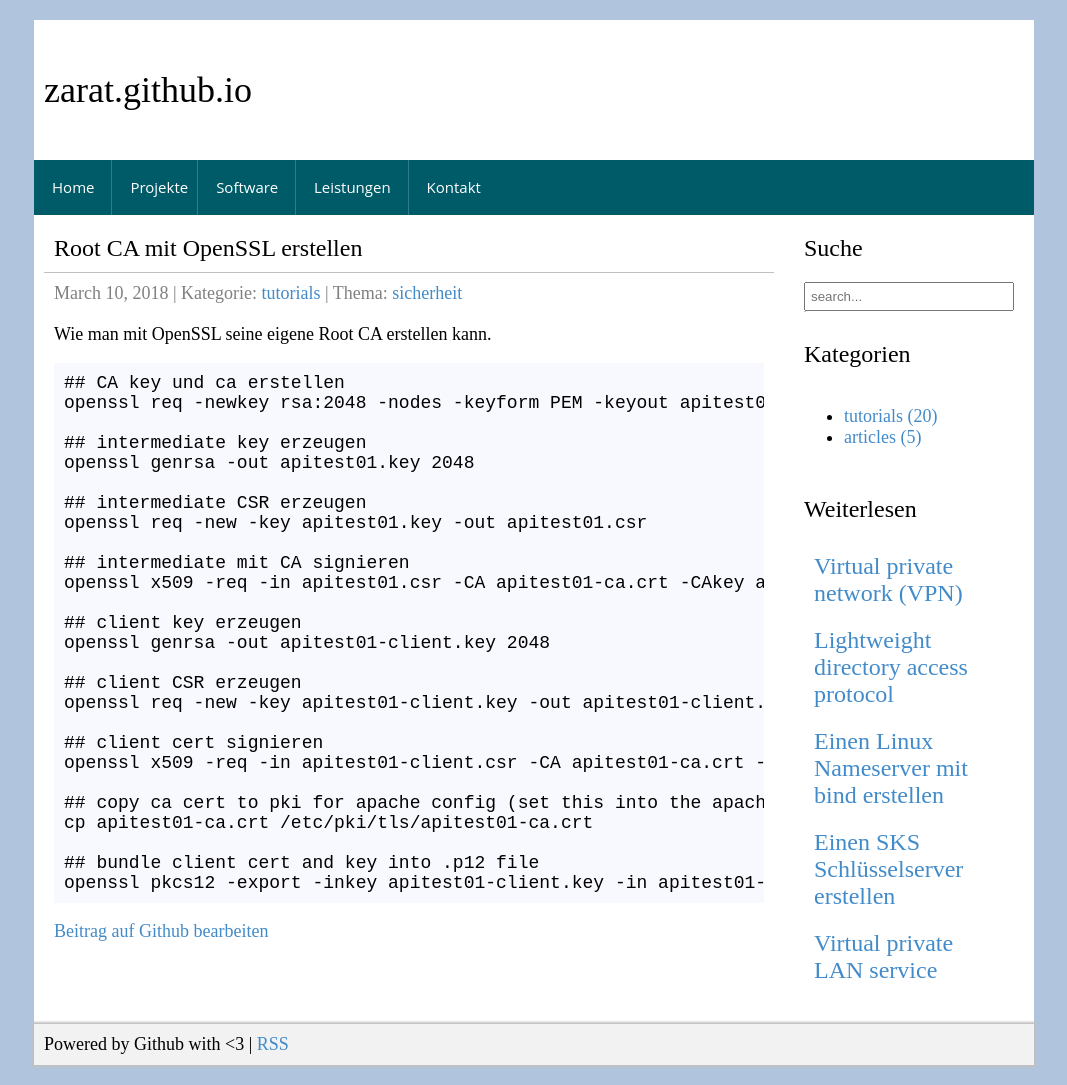
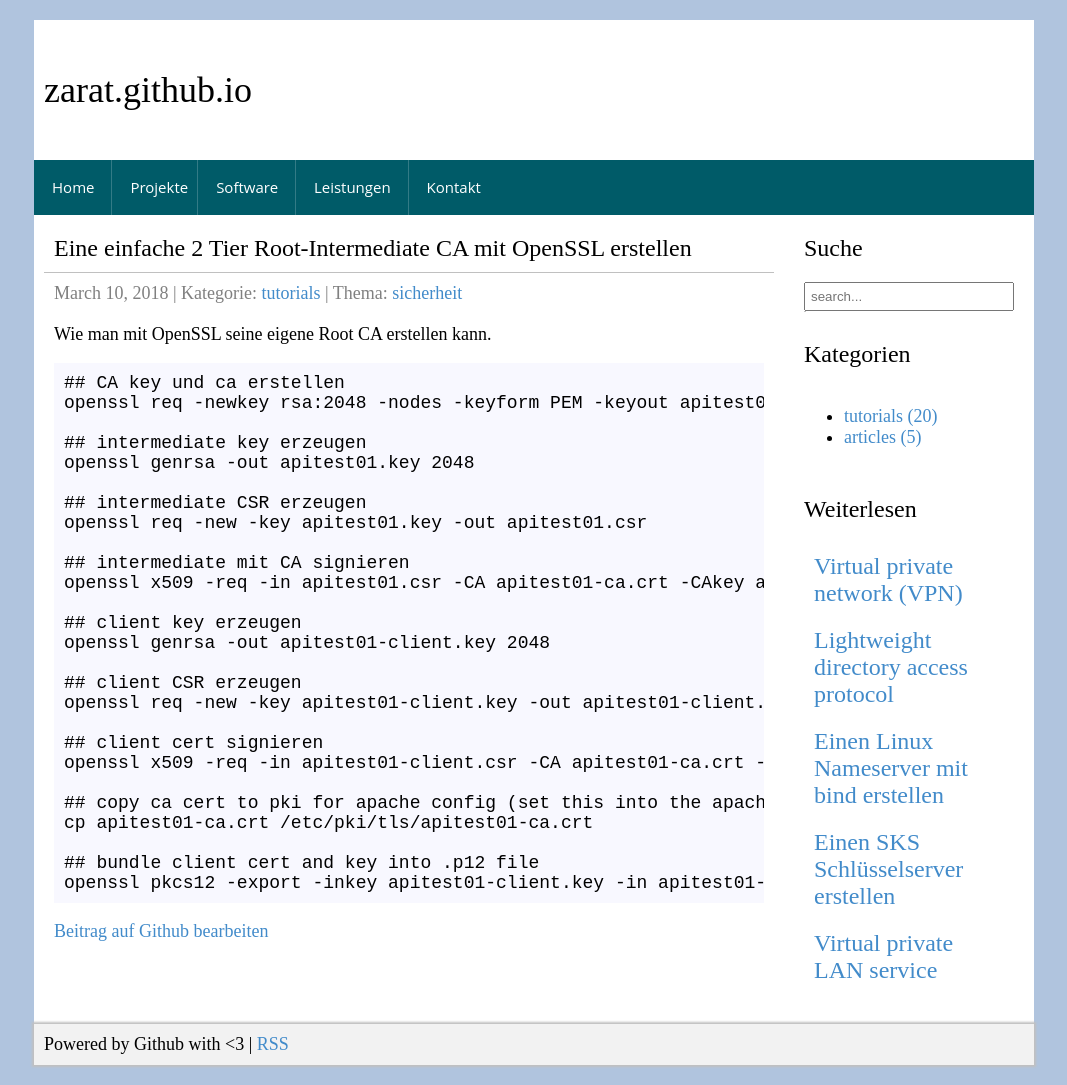
Before and after one commit to zarat/zarat.github.io, a Jekyll site: the page built from _posts/2018-03-10-root-ca-erstellen.markdown, in a window 1280 px wide. Shown: the whole page, without its empty margins (106-1173 px from the left). Built offline with Jekyll 4.4.1, drawn with Linux system fonts in a browser that asks for light colours.

Commit message:
Update 2018-03-10-root-ca-erstellen.markdown

```diff
--- a/_posts/2018-03-10-root-ca-erstellen.markdown
+++ b/_posts/2018-03-10-root-ca-erstellen.markdown
@@ -1,6 +1,6 @@
 ---
 layout: post
-title: Root CA mit OpenSSL erstellen
+title: Eine einfache 2 Tier Root-Intermediate CA mit OpenSSL erstellen
 author: Manuel Zarat
 category: tutorials
 tags: sicherheit
```
